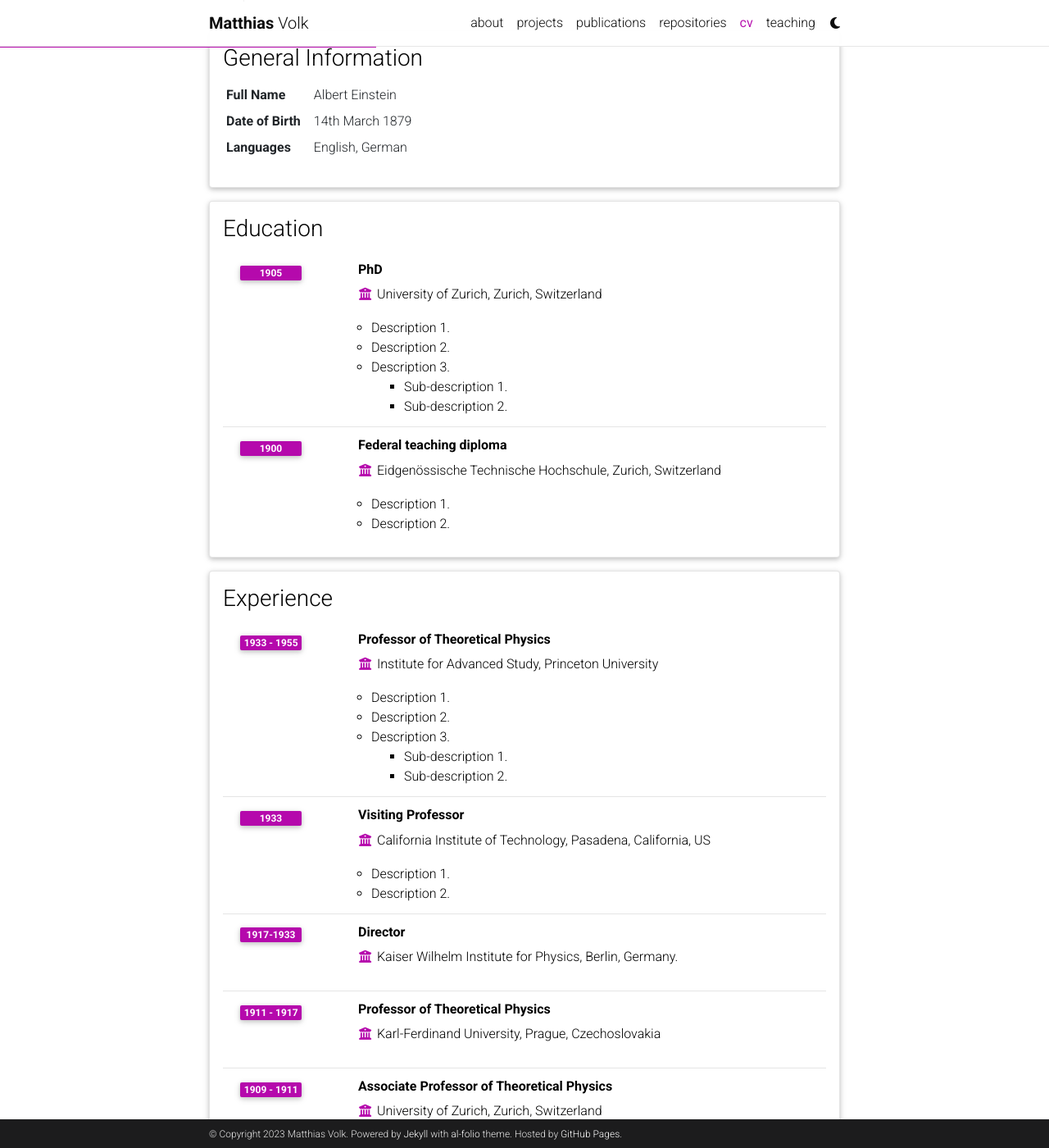
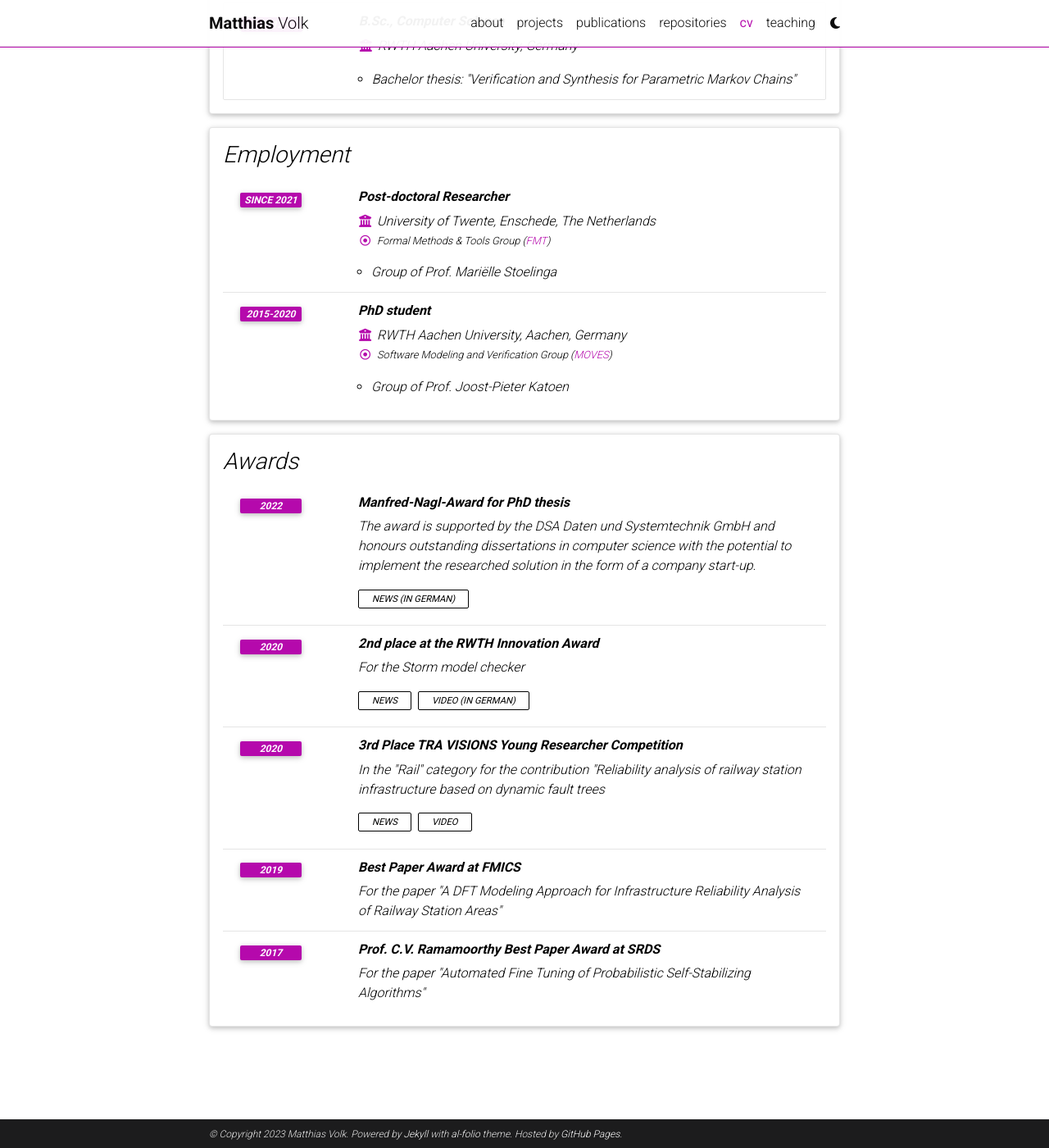
Before and after one commit to volkm/volkm.github.io, a Jekyll site: the page built from _pages/cv.md, in a window 1280 px wide and 1400 px high, scrolled down 537 px. Shown: the whole window at 82% size. Built offline with Jekyll 4.4.1, drawn with Linux system fonts in a browser that asks for light colours; comment, search, counter and statistics services are not loaded; a style sheet for code colours, icons or effects is not loaded; some of the changed text lies outside the part shown.

Commit message:
Added CV

```diff
--- a/_data/cv.yml
+++ b/_data/cv.yml
@@ -1,97 +1,73 @@
-- title: General Information
-  type: map
-  contents:
-    - name: Full Name
-      value: Albert Einstein
-    - name: Date of Birth
-      value: 14th March 1879
-    - name: Languages
-      value: English, German
-
 - title: Education
   type: time_table
   contents:
-    - title: PhD
-      institution: University of Zurich, Zurich, Switzerland
-      year: 1905
+    - title: PhD, Computer Science
+      institution: RWTH Aachen University, Germany
+      year: 2022
       description:
-        - Description 1.
-        - Description 2.
-        - title: Description 3.
-          contents:
-            - Sub-description 1.
-            - Sub-description 2.
-    - title: Federal teaching diploma
-      institution: Eidgenössische Technische Hochschule, Zurich, Switzerland
-      year: 1900
+        - "Title: <i>\"Dynamic Fault Trees: Semantics, Analysis and Applications\"</i>"
+        - "Supervisor: Prof. Joost-Pieter Katoen"
+      linkitems:
+        - link: https://publications.rwth-aachen.de/record/956330/files/956330.pdf
+          linkname: "Thesis"
+
+    - title: M.Sc., Computer Science
+      institution: RWTH Aachen University, Germany
+      year: 2015
       description:
-        - Description 1.
-        - Description 2.
+        - "Master thesis: <i>\"Using SAT Solvers for Industrial Combinatorial Problems\"<i>"
+    - title: B.Sc., Computer Science
+      institution: RWTH Aachen University, Germany
+      year: 2012
+      description:
+        - "Bachelor thesis: <i>\"Verification and Synthesis for Parametric Markov Chains\"</i>"
 
-- title: Experience
+
+- title: Employment
   type: time_table
   contents:
-    - title: Professor of Theoretical Physics
-      institution: Institute for Advanced Study, Princeton University
-      year: 1933 - 1955
+    - title: Post-doctoral Researcher
+      institution: University of Twente, Enschede, The Netherlands
+      department: Formal Methods & Tools Group (<a href="https://www.utwente.nl/en/eemcs/fmt/">FMT</a>)
+      year: since 2021
       description:
-        - Description 1.
-        - Description 2.
-        - title: Description 3.
-          contents:
-            - Sub-description 1.
-            - Sub-description 2.
-    - title: Visiting Professor
-      institution: California Institute of Technology, Pasadena, California, US
-      year: 1933
+        - Group of Prof. Mariëlle Stoelinga
+    - title: PhD student
+      institution: RWTH Aachen University, Aachen, Germany
+      department: Software Modeling and Verification Group (<a href="https://moves.rwth-aachen.de/">MOVES</a>)
+      year: 2015-2020
       description:
-        - Description 1.
-        - Description 2.
+        - Group of Prof. Joost-Pieter Katoen
 
-    - title: Director
-      institution: Kaiser Wilhelm Institute for Physics, Berlin, Germany.
-      year: 1917-1933
 
-    - title: Professor of Theoretical Physics
-      institution: Karl-Ferdinand University, Prague, Czechoslovakia
-      year: 1911 - 1917
-      description:
-
-    - title: Associate Professor of Theoretical Physics
-      institution: University of Zurich, Zurich, Switzerland
-      year: 1909 - 1911
-
-- title: Open Source Projects
+- title: Awards
   type: time_table
   contents:
-    - title: <a href="https://github.com/alshedivat/al-folio">al-folio</a>
-      year: 2015-now
-      description: A beautiful, simple, clean, and responsive Jekyll theme for academics.
-
-- title: Honors and Awards
-  type: time_table
-  contents:
-    - year: 1921
-      items:
-        - Nobel Prize in Physics
-        - Matteucci Medal
-    - year: 2029
-      items:
-        - Max Planck Medal
-
-- title: Academic Interests
-  type: nested_list
-  contents:
-    - title: Topic 1.
-      items:
-        - Description 1.
-        - Description 2.
-    - title: Topic 2.
-      items:
-        - Description 1.
-        - Description 2.
-
-- title: Other Interests
-  type: list
-  contents:
-    - <u>Hobbies:</u> Hobby 1, Hobby 2, etc.
+    - title: Manfred-Nagl-Award for PhD thesis
+      year: 2022
+      maindescription: The award is supported by the DSA Daten und Systemtechnik GmbH and honours outstanding dissertations in computer science with the potential to implement the researched solution in the form of a company start-up.
+      linkitems:
+        - link: https://www.dsa.de/de/News/News-Detail/dsa-verleiht-erstmalig-manfred-nagl-preis-innerhalb-der-fachgruppe-informatik-an-der-rwth-aachen-university.html
+          linkname: News (in German)
+    - title: 2nd place at the RWTH Innovation Award
+      year: 2020
+      maindescription: For the Storm model checker
+      linkitems:
+        - link: https://www.rwth-aachen.de/cms/root/die-rwth/Aktuell/Pressemitteilungen/Maerz-2021/~mzsyp/Ausgezeichnete-Ideen-fuer-eine-starke-Aa/?lidx=1
+          linkname: News
+        - link: https://www.youtube.com/watch?v=OFZqqlr136c
+          linkname: Video (in German)
+    - title: 3rd Place TRA VISIONS Young Researcher Competition
+      year: 2020
+      maindescription: In the "Rail" category for the contribution <i>"Reliability analysis of railway station infrastructure based on dynamic fault trees</i>
+      linkitems:
+        - link: https://www.travisions.eu/TRAVisions/young_researcher_results_2020/
+          linkname: News
+        - link: https://www.youtube.com/watch?v=OFZqqlr136c
+          linkname: Video
+    - title: Best Paper Award at FMICS
+      year: 2019
+      maindescription: For the paper <i>"A DFT Modeling Approach for Infrastructure Reliability Analysis of Railway Station Areas"</i>
+    - title: Prof. C.V. Ramamoorthy Best Paper Award at SRDS
+      year: 2017
+      maindescription: For the paper <i>"Automated Fine Tuning of Probabilistic Self-Stabilizing Algorithms"</i>
--- a/_layouts/cv.html
+++ b/_layouts/cv.html
@@ -10,12 +10,14 @@
       {% if page.description %}<p class="post-description">{{ page.description }}</p>{% endif %}
   </header>
 
+  <!-- Disable TOC
   <h4>Table of contents</h4>
   <ul class="timeline">
   {% for entry in site.data.cv %}
     <li><a href="#{{ entry.title }}"><span class="badge-toc">{{ entry.title }}</span></a></li>
   {% endfor %}
   </ul>
+  -->
 
   <article>
     <div class="cv">
--- a/_pages/cv.md
+++ b/_pages/cv.md
@@ -4,6 +4,6 @@
 title: cv
 nav: true
 nav_order: 4
-cv_pdf: example_pdf.pdf
-description: This is a description of the page. You can modify it in 'pages/_cv.md'. You can also change or remove the top pdf download button.
 ---
+<!-- CV integrated from _data/cv.yml -->
+<!-- If assets/json/resume.json exists, the cv is generated from with jsonresume -->
```
Also changed, not shown: assets/json/resume.json (deleted, +0 -77 lines).
